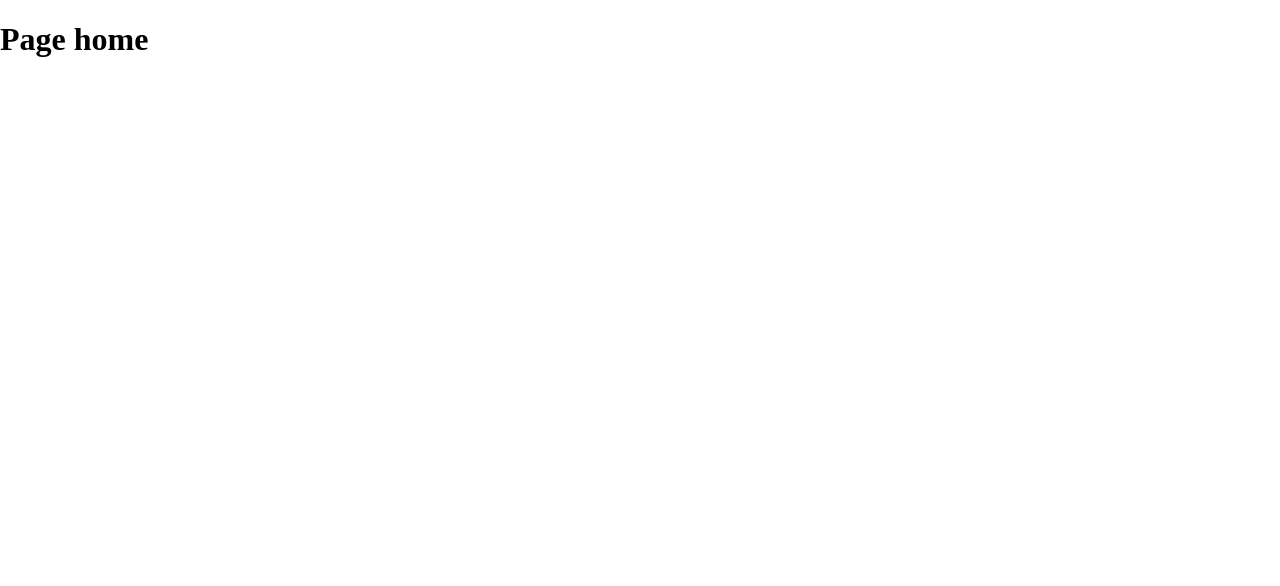
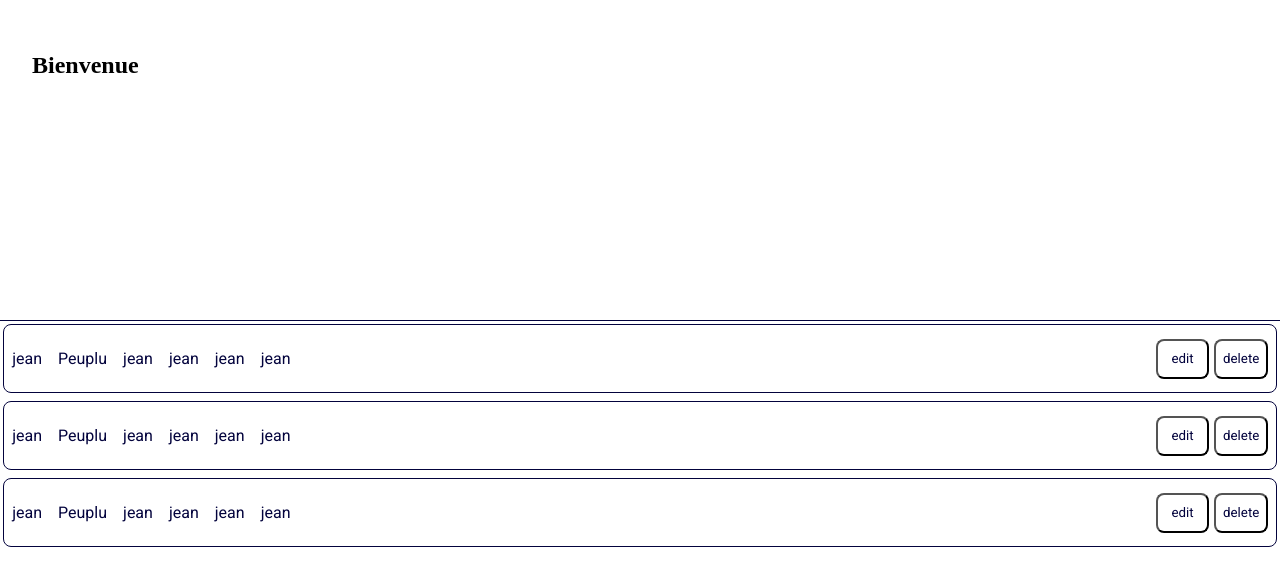
Before and after one commit to ViriatoF/checkpoint_4, a React (Vite) app in the folder client/: page /home in a window 1280 px wide. Shown: the top 586 px of the page. Built offline with nearby package versions, Linux system fonts and the light colour scheme.

Commit message:
🎨 Home page css first steps

```diff
--- a/client/src/globals.css
+++ b/client/src/globals.css
@@ -6,7 +6,6 @@
 
 body {
   margin: 0;
-  /* background-color: var(--background-color); */
 }
 
 :root {
--- a/client/src/pages/Homepage/Homepage.tsx
+++ b/client/src/pages/Homepage/Homepage.tsx
@@ -1,7 +1,57 @@
+import "./homepage.css";
+
 function Homepage() {
   return (
     <>
-      <h1>Page home</h1>
+      <main className="home-container">
+        <section className="admin-ui">
+          <h1>Bienvenue</h1>
+        </section>
+        <section className="user-container">
+          <article>
+            <section>
+              <p>jean</p>
+              <p>Peuplu</p>
+              <p>jean</p>
+              <p>jean</p>
+              <p>jean</p>
+              <p>jean</p>
+            </section>
+            <section className="button-section">
+              <button type="button">edit</button>
+              <button type="button">delete</button>
+            </section>
+          </article>
+          <article>
+            <section>
+              <p>jean</p>
+              <p>Peuplu</p>
+              <p>jean</p>
+              <p>jean</p>
+              <p>jean</p>
+              <p>jean</p>
+            </section>
+            <section className="button-section">
+              <button type="button">edit</button>
+              <button type="button">delete</button>
+            </section>
+          </article>
+          <article>
+            <section>
+              <p>jean</p>
+              <p>Peuplu</p>
+              <p>jean</p>
+              <p>jean</p>
+              <p>jean</p>
+              <p>jean</p>
+            </section>
+            <section className="button-section">
+              <button type="button">edit</button>
+              <button type="button">delete</button>
+            </section>
+          </article>
+        </section>
+      </main>
     </>
   );
 }
--- a/client/src/pages/Homepage/homepage.css
+++ b/client/src/pages/Homepage/homepage.css
@@ -0,0 +1,49 @@
+.admin-ui {
+  height: 40vh;
+  padding: 2em;
+}
+
+.user-container {
+  border-top: 1px solid var(--background-color);
+  display: flex;
+  flex-direction: column;
+  gap: 0.5em;
+  padding: 0.2em;
+  & article {
+    display: flex;
+    justify-content: space-between;
+    gap: 0.2em;
+    border: 1px solid var(--background-color);
+    padding: 0.5em;
+    border-radius: 8px;
+  }
+  & article:hover {
+    box-shadow: rgba(100, 100, 111, 0.2) 0px 7px 29px 0px;
+  }
+  & article section:first-child {
+    display: flex;
+    gap: 1em;
+  }
+}
+
+.button-section {
+  width: 7em;
+  display: flex;
+  justify-content: space-between;
+  align-items: center;
+  & button {
+    width: 4em;
+    height: 3em;
+    transition: 0.3s ease-in-out;
+  }
+  & button:first-child:hover {
+    background-color: green;
+    color: white;
+    transition: 0.3s ease-in-out;
+  }
+  & button:last-child:hover {
+    background-color: red;
+    color: white;
+    transition: 0.3s ease-in-out;
+  }
+}
```
